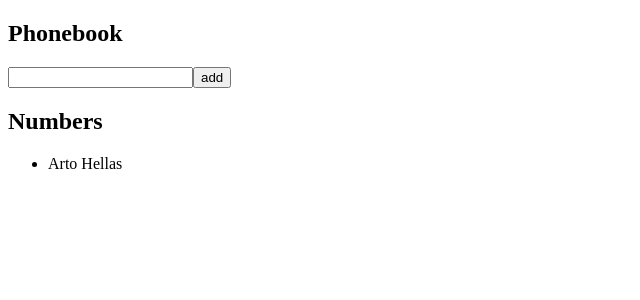
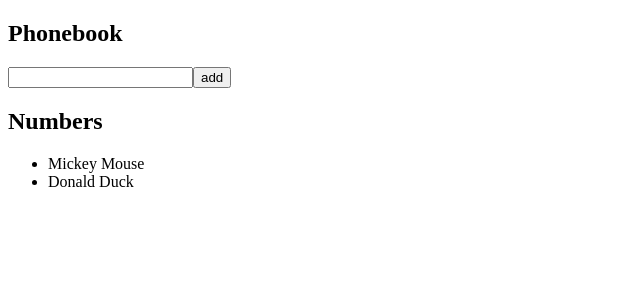
Before and after one commit to rikurauhala/fullstack, a React (Create React App) app in the folder exercises/part02/phonebook/: page / in a window 1280 px wide. Shown: the top 300 px of the page, without its empty margins (0-640 px from the left). Built offline with nearby package versions, Linux system fonts and the light colour scheme.

Commit message:
Complete exercise 2.7

```diff
--- a/exercises/part02/phonebook/src/App.js
+++ b/exercises/part02/phonebook/src/App.js
@@ -7,18 +7,24 @@ const Person = ({ name }) => {
 }
 
 const App = () => {
+  const [newName, setNewName] = useState('')
   const [persons, setPersons] = useState([
-    { name: 'Arto Hellas' }
+    { name: 'Mickey Mouse' },
+    { name: 'Donald Duck' }
   ])
-  const [newName, setNewName] = useState('')
 
   const addPerson = (event) => {
     event.preventDefault()
-    const person = {
-      name: newName
+    const contains = persons.findIndex(person => person.name === newName)
+    if (contains !== -1) {
+      alert(`${newName} is already added to phonebook`)
+    } else {
+      const person = {
+        name: newName
+      }
+      setPersons(persons.concat(person))
+      setNewName('')
     }
-    setPersons(persons.concat(person))
-    setNewName('')
   }
 
   const handleNameChange = (event) => setNewName(event.target.value)
```
